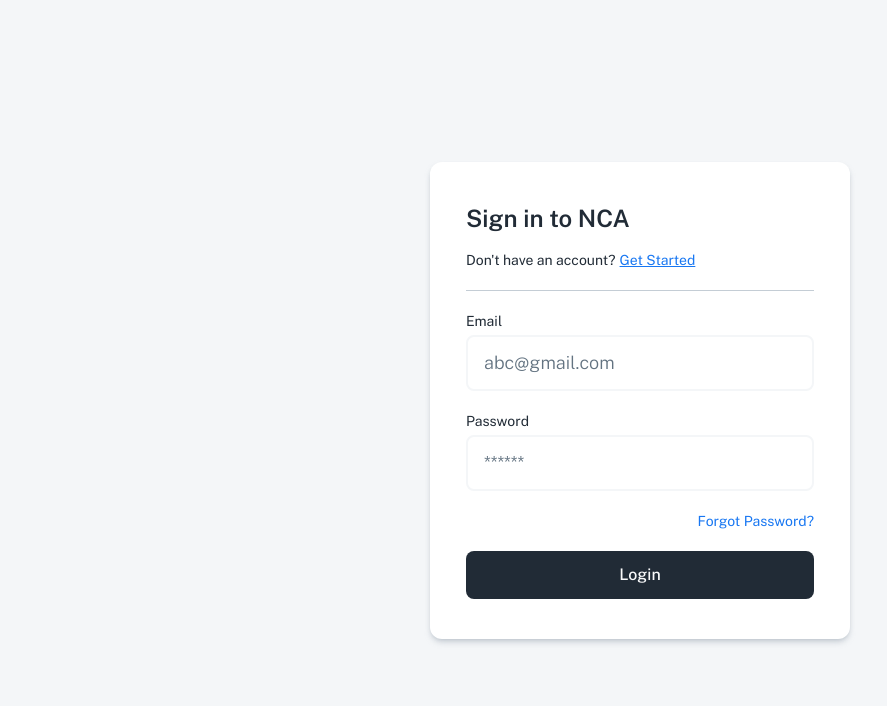
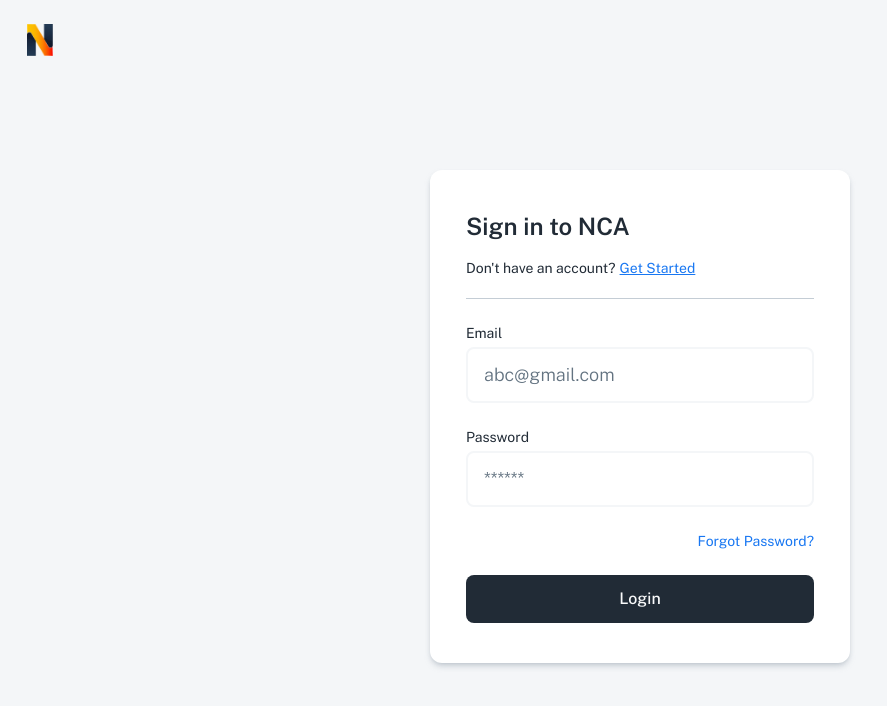
Before and after one commit to kunal2902/rent-buddy-admin, a Next.js app: page /login in a window 1280 px wide. Shown: the top 706 px of the page, without its empty margins (0-887 px from the left). Built offline with nearby package versions, Linux system fonts and the light colour scheme.

Commit message:
feat: :sparkles: add auth navbar

```diff
--- a/app/login/page.tsx
+++ b/app/login/page.tsx
@@ -1,10 +1,14 @@
+import { AuthNavbar } from "@/components/common";
 import { LoginContainer } from "@/components/login-page";
 
 const LoginPage = () => {
 	return (
-		<div className="w-full min-h-screen flex bg-light-background-natural flex-col items-center justify-center font-public-sans px-4">
-			<LoginContainer />
-		</div>
+		<>
+			<AuthNavbar />
+			<main className="w-full min-h-screen flex bg-light-background-natural flex-col items-center justify-center font-public-sans px-4 pt-8">
+				<LoginContainer />
+			</main>
+		</>
 	);
 };
 
--- /dev/null
+++ b/components/common/auth-navbar/auth-navbar.tsx
@@ -0,0 +1,18 @@
+import Image from "next/image";
+import Logo from "@/assets/images/logo.png";
+
+const AuthNavbar = () => {
+	return (
+		<div className="w-full pt-6 pb-2 px-6 fixed top-0 left-0 bg-light-background-natural z-10">
+			<Image
+				src={Logo.src}
+				alt="logo"
+				height={Logo.height}
+				width={Logo.width}
+				className="w-8 h-8 object-contain"
+			/>
+		</div>
+	);
+};
+
+export default AuthNavbar;
--- /dev/null
+++ b/components/common/auth-navbar/index.ts
@@ -0,0 +1 @@
+export { default as AuthNavbar } from "./auth-navbar";
--- /dev/null
+++ b/components/common/index.ts
@@ -0,0 +1 @@
+export * from "./auth-navbar/index";
--- a/components/login-page/login-container/login-container.tsx
+++ b/components/login-page/login-container/login-container.tsx
@@ -27,7 +27,7 @@
 				title="Email"
 				value={email}
 				onChange={onEmailChange}
-				className="mt-5"
+				className="mt-6"
 				placeholder="abc@gmail.com"
 			/>
 
@@ -35,13 +35,13 @@
 				title="Password"
 				value={password}
 				onChange={onPasswordChange}
-				className="mt-5"
+				className="mt-6"
 				placeholder="******"
 			/>
 
 			<div className="w-full flex justify-end">
 				<Link href="#">
-					<p className="text-sm mt-5 hover:underline text-primary-main font-public-sans">
+					<p className="text-sm mt-6 hover:underline text-primary-main font-public-sans">
 						Forgot Password?
 					</p>
 				</Link>
@@ -49,7 +49,7 @@
 
 			<SolidBtn
 				title="Login"
-				className="mt-5 py-3 rounded-lg"
+				className="mt-6 py-3 rounded-lg"
 				titleClassName="font-medium"
 			/>
 		</div>
```
